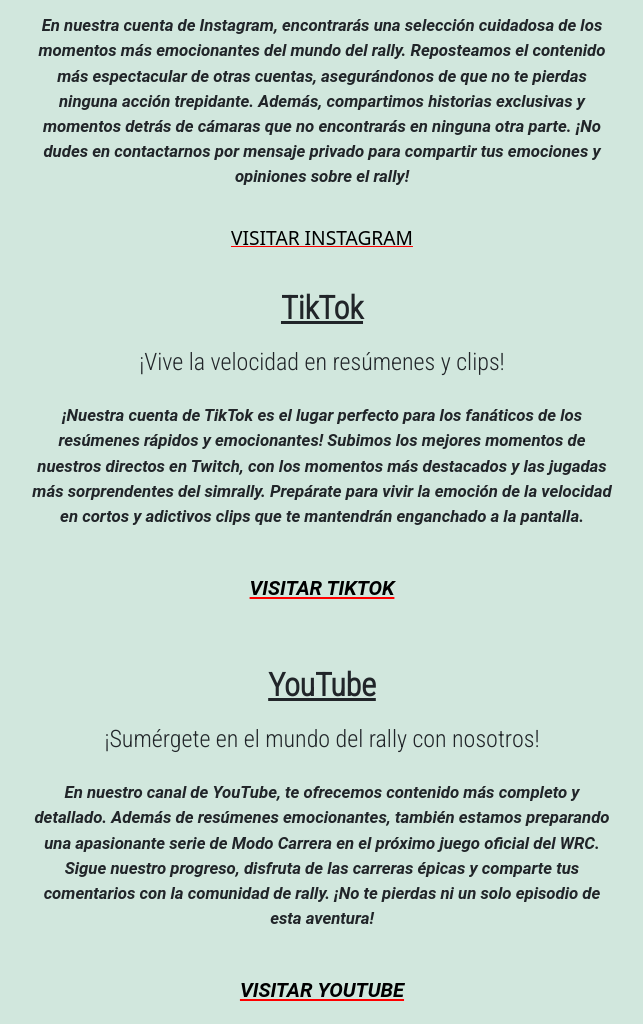
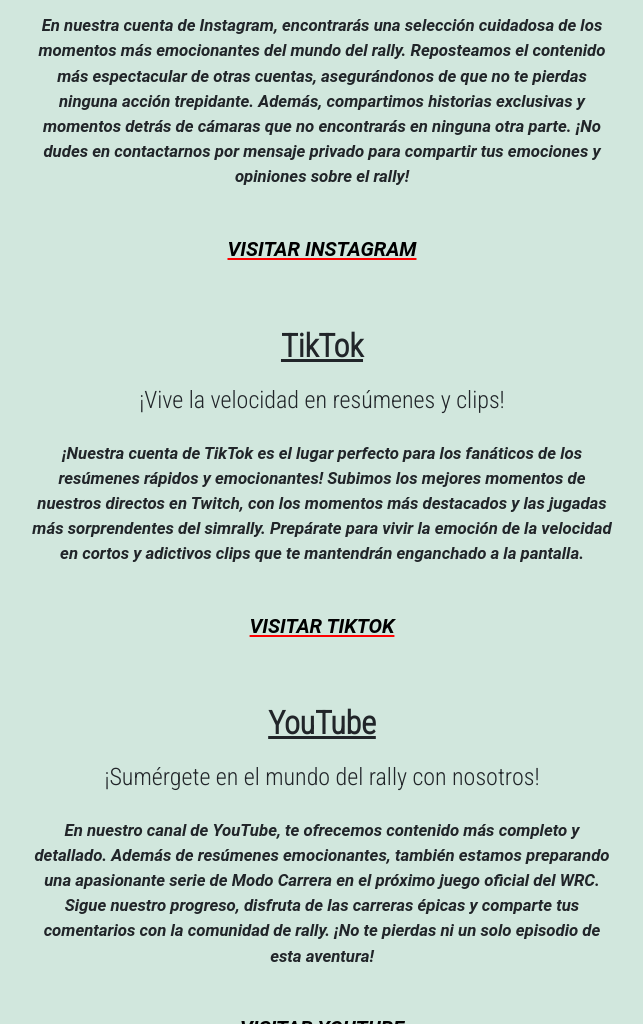
Before and after one commit to ignaciosimonetta/PF-Simonetta, a website: page Pages/Redes.html in a window 1280 px wide. Shown: the part 677-1701 px from the top of the page, without its empty margins (318-961 px from the left). Drawn offline with nearby package versions, Linux system fonts and the light colour scheme.

Commit message:
bug fixes

```diff
--- a/CSS/Styles.css
+++ b/CSS/Styles.css
@@ -79,6 +79,7 @@
   color: black;
   position: relative;
   text-decoration-color: red;
+  font-weight: bold;
 }
 
 .links::after {
--- a/Pages/Redes.html
+++ b/Pages/Redes.html
@@ -111,8 +111,8 @@
                     emociones y opiniones sobre el rally!
                 </p>
             <div class="text-center mb-4">
-                <a href="https://www.instagram.com/nachosim.racing/" class="links" target="_blank">VISITAR INSTAGRAM
-                </a>
+                <p><a href="https://www.instagram.com/nachosim.racing/" class="links" target="_blank">VISITAR INSTAGRAM
+                </a></p>
             </div>
 
         </div>
```
